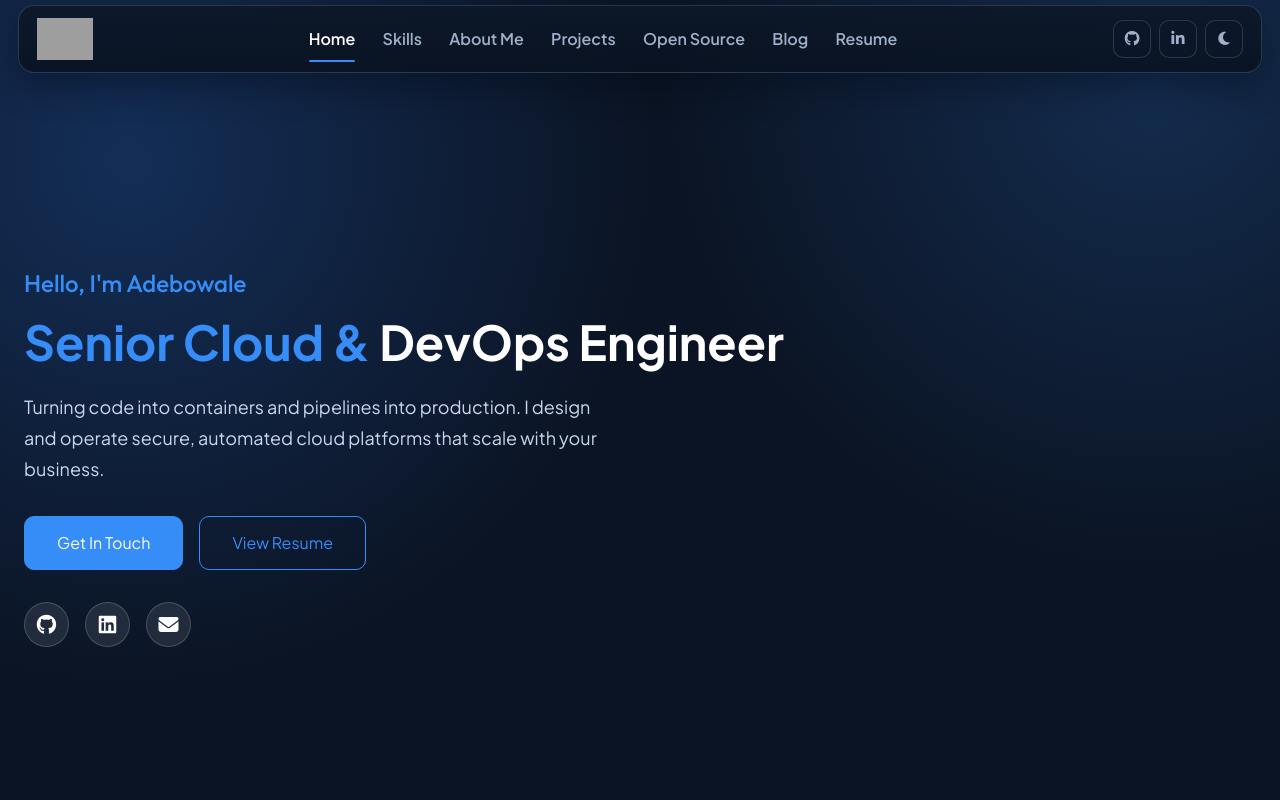
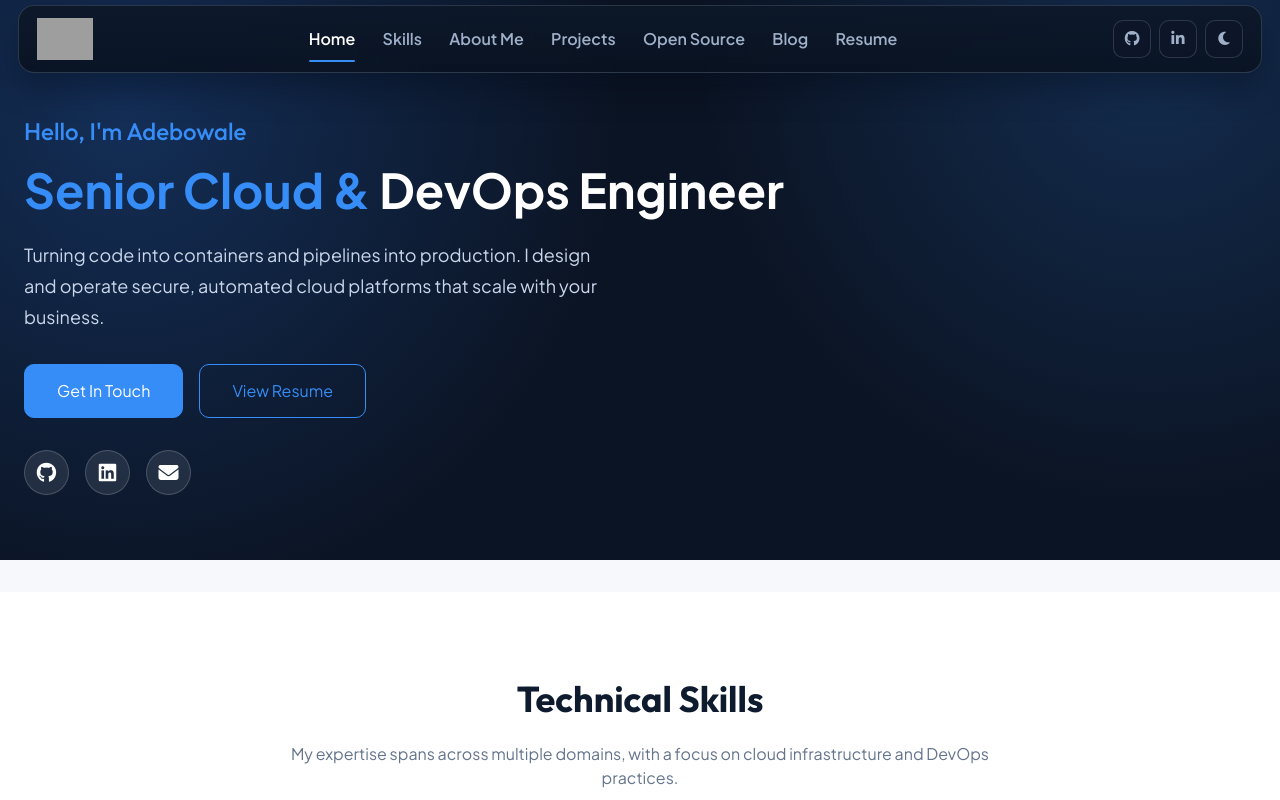
Before and after one commit to bowale01/Adebowale-myportfoliopage-app, a React (Create React App) app: page / in a window 1280 px wide. Shown: the top 800 px of the page. Built offline with nearby package versions, Linux system fonts and the light colour scheme; grey boxes are pictures that could not be loaded.

Commit message:
Reduce hero section height after image removal

```diff
--- a/src/Pages/Home/Hero.css
+++ b/src/Pages/Home/Hero.css
@@ -6,11 +6,11 @@
     radial-gradient(circle at 10% 20%, rgba(47, 129, 247, 0.24), transparent 40%),
     radial-gradient(circle at 90% 10%, rgba(54, 141, 247, 0.2), transparent 36%),
     var(--color-hero-bg);
-  min-height: 100vh;
+  min-height: 70vh;
   display: flex;
   align-items: center;
   justify-content: center;
-  padding: 9rem 1.5rem 2rem;
+  padding: 7rem 1.5rem 4rem;
   position: relative;
   z-index: 0;
   margin-bottom: 2rem;
```
